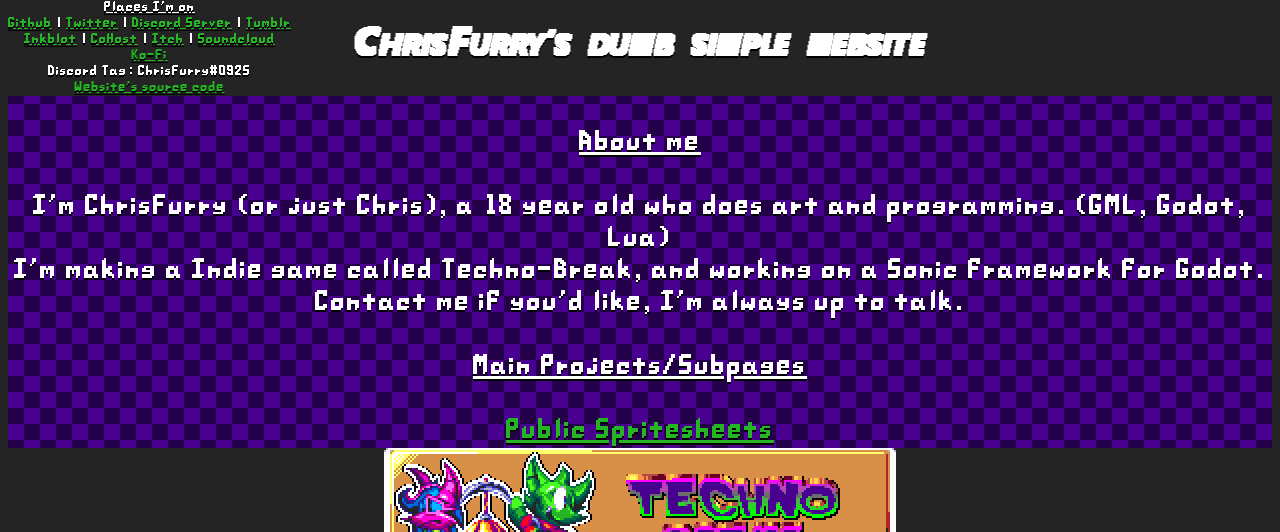
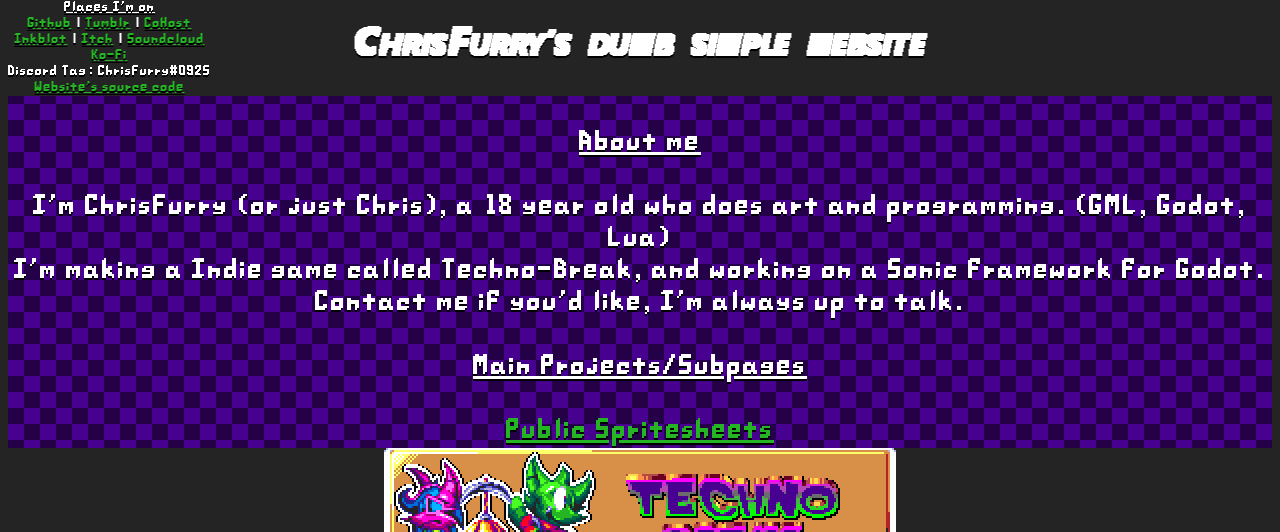
Before and after one commit to ChrisFurry/ChrisFurry.github.io, a plain HTML site: page index.html in a window 1280 px wide. Shown: the top 532 px of the page. Drawn offline with Linux system fonts and the light colour scheme.

Commit message:
removed 2 sites i dont use

```diff
--- a/index.html
+++ b/index.html
@@ -97,8 +97,8 @@ color: white;
 		</div>
 	</body>
 <div class="bottomtext">
-		<div class="p2"><span style="text-decoration: underline;">Places I'm on</span><br /><a title="Where I post sourcecode" href="https://github.com/ChrisFurry">Github</a> | <a title="Hell" href="https://twitter.com/ChrisFurry2005">Twitter</a> | <a title="ChrisFurry's Public Discord Server" href="https://discord.gg/hUVmurK9vQ" target="_blank">Discord Server</a> | <a title="Tumbling down the stairs" href="https://www.tumblr.com/chrisfurry2005">Tumblr</a>
-		<br /><a title="Ink" href="https://inkblot.art/profile/chrisfurry2005">Inkblot</a> | <a title="Host" href="https://cohost.org/ChrisFurry">CoHost</a> | <a title="Itching" href="https://chrisfurry.itch.io/">Itch</a> | <a title="Sound" href="https://soundcloud.com/artman74864">Soundcloud</a>
+		<div class="p2"><span style="text-decoration: underline;">Places I'm on</span><br /><a title="Where I post sourcecode" href="https://github.com/ChrisFurry">Github</a> | <a title="Tumbling down the stairs" href="https://www.tumblr.com/chrisfurry2005">Tumblr</a> | <a title="Host" href="https://cohost.org/ChrisFurry">CoHost</a>
+		<br /><a title="Ink" href="https://inkblot.art/profile/chrisfurry2005">Inkblot</a> | <a title="Itching" href="https://chrisfurry.itch.io/">Itch</a> | <a title="Sound" href="https://soundcloud.com/artman74864">Soundcloud</a>
 		<br /><a title="Kofi" href="https://ko-fi.com/chrisfurry">Ko-Fi</a>
 		<br />Discord Tag: ChrisFurry#0925</div>
 		<div class="p2"><a title="Source code" href="https://github.com/ChrisFurry/ChrisFurry.github.io">Website's source code</a><br /></div>
```
